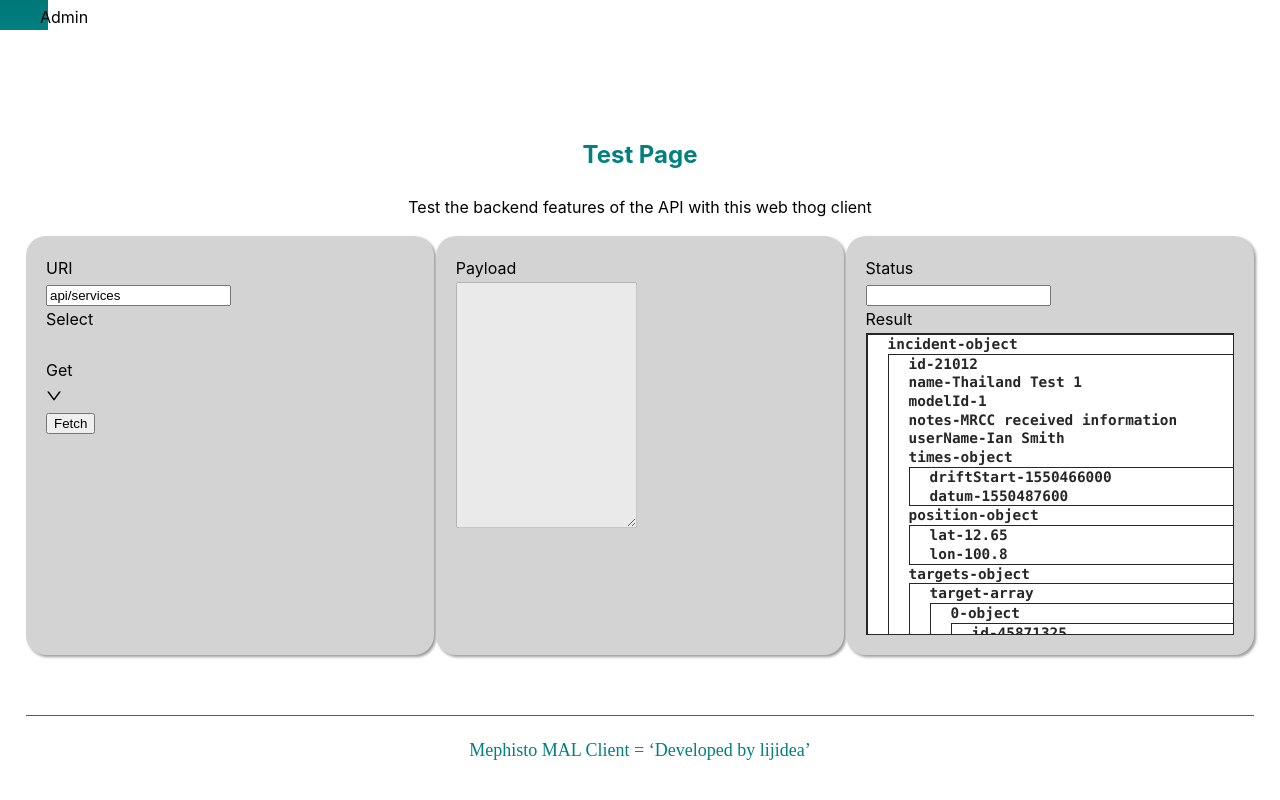
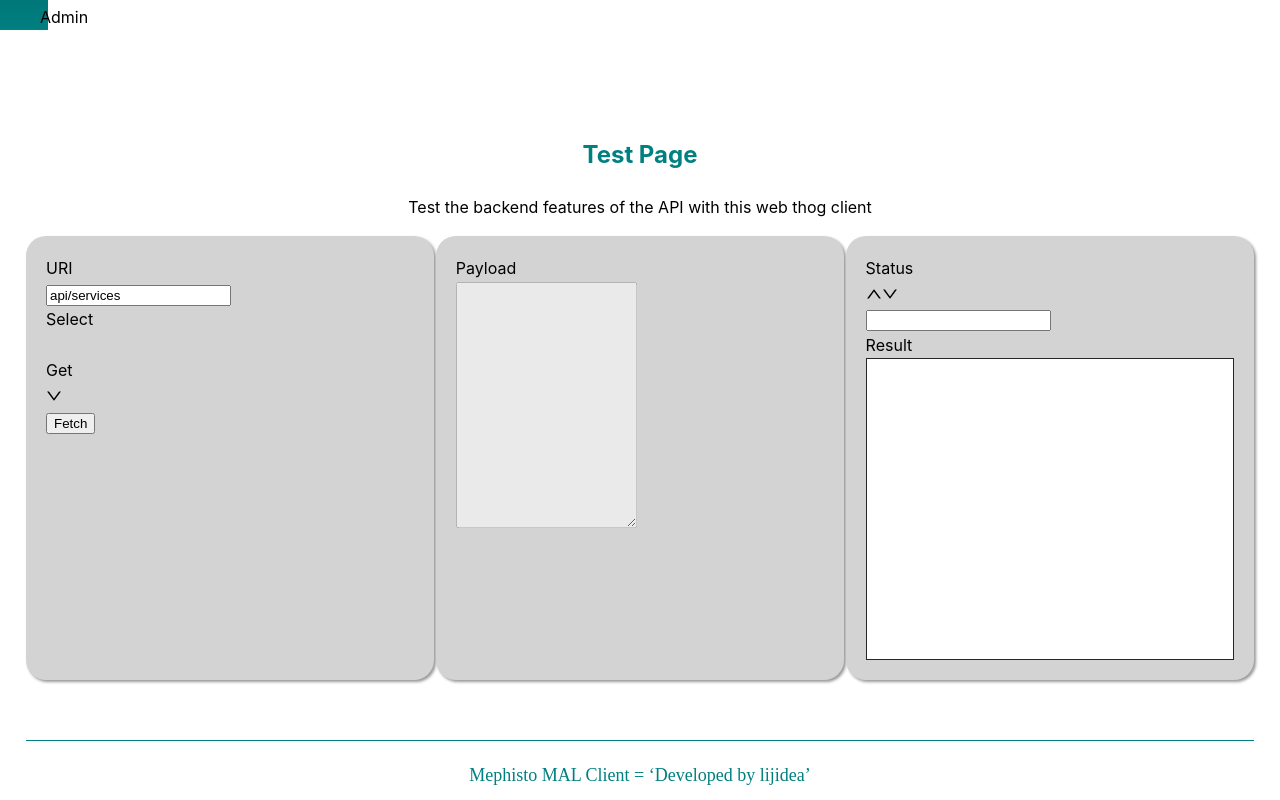
Before and after one commit to asconaga/mephisto, a React (Create React App) app in the folder client/: page /test in a window 1280 px wide. Shown: the part 392-1192 px from the top of the page. Before the commit the page ends 1167 px from the top, so only its background shows below. Built offline with nearby package versions, Linux system fonts and the light colour scheme.

Commit message:
changes to jsonparser and minor cosmetic tweaks

```diff
--- a/client/src/App.css
+++ b/client/src/App.css
@@ -357,34 +357,31 @@ body {
     color: var(--text-color);
     min-height: 300px;
     max-height: 300px;
-    overflow:scroll;
+    overflow-y:scroll;
    }
 
    .json-block {
-    border-style: solid;
+    /* border-style: solid; */
     border-width: thin;
     border-right: none;
     padding-left: 20px;
    }
 
    .json-line {
-    /* inline block when we remove the depth nums*/
      display:inline-block;
    }
 
   .json-maintext {
-    /* display:inline-block; */
     cursor:default;
   }
 
   .json-drop
   {
-    /* display:inline-block; */
     user-select: none;
   }
 
   .json-title {
-    color: purple;
+    color: var(--theme-color);
   }
 
   .json-string {
--- a/client/src/components/jsonparser.js
+++ b/client/src/components/jsonparser.js
@@ -5,7 +5,6 @@ const JSONParser = ({ json }) => {
 
     class TestReader {
         m_definitions = null;
-        m_lastDepth = -1;
 
         navigateSchemaTree = (jsonObj, rootObj) => {
             for (let key in jsonObj) {
@@ -89,8 +88,6 @@ const JSONParser = ({ json }) => {
             this.m_definitions = [];
 
             this.navigateTree(data, 0);
-
-            this.m_lastDepth = -1;
         };
 
         generateValue = (user) => {
@@ -117,9 +114,7 @@ const JSONParser = ({ json }) => {
             let ret = <div>{user.title}</div>;
 
             return ret;
-
         };
-
 
         navigateHTML = (jsonObj, nDepth) => {
             let retVal = [];
@@ -138,8 +133,8 @@ const JSONParser = ({ json }) => {
                         objType = 'array';
                     }
 
-                    let newDef = { type: objType, title: key, depth: nDepth };
-                    retVal.push(<div>{key}-{objType}</div>);
+                    let objData = { type: objType, title: key };
+                    retVal.push(this.generateLine(objData));
 
                     if (bIsObj) {
                         let ret = <div className='json-block'> {
@@ -149,8 +144,8 @@ const JSONParser = ({ json }) => {
                     }
                 }
                 else {
-                    ///this.m_definitions.push({ title: key, type: objType, value: newObj, depth: nDepth });
-                    retVal.push(<div>{key}-{newObj}</div>);
+                    let objData = { title: key, type: objType, value: newObj };
+                    retVal.push(this.generateLine(objData));
                 }
             }
 
@@ -166,26 +161,14 @@ const JSONParser = ({ json }) => {
         };
 
         generateLine = (user) => {
-            console.log(this.m_lastDepth, user.depth);
-
-            let divStyle = { paddingLeft: user.depth * 16 + "px" };
-            let extra = "";
-
-            this.m_lastDepth = user.depth;
-
             let divDrop = '';
             let divObj = '';
 
             if (user.value === undefined) {
-                // divDrop = '▼-';
+                divDrop = '▼ ';
 
-                divDrop = `${user.depth}-`;
                 divObj = <span className="json-type">({user.type})</span>;
             }
-            else {
-                divDrop = '--';
-            }
-            //style={divStyle}
 
             let divMain =
                 <div className="json-line">
--- a/client/src/pages/testPage.js
+++ b/client/src/pages/testPage.js
@@ -1,7 +1,7 @@
-import { AutoComplete, Button, Checkbox, Col, Form, Input, Row, Select } from 'antd';
+import { AutoComplete, Button, Form, InputNumber, Select } from 'antd';
 import TextArea from 'antd/lib/input/TextArea';
 import PropTypes from 'prop-types';
-import React, { useEffect, useRef, useState } from 'react';
+import React, { useEffect, useState } from 'react';
 import JSONParser from '../components/jsonparser';
 
 const AppPayload = ({ payloadDisabled }) => {
@@ -21,45 +21,39 @@ AppPayload.propTypes = {
 
 const TestPage = () => {
 
-    let todos =
-        { "admin": { "user": [{ "email": "asconaga@gmail.com", "key": "dff7ef8d-f7cb-447e-a4c8-45e549345321" }, { "email": "kennywoof@gmail.com", "key": "0ce92734-0068-466b-abf9-42999a241082" }, { "email": "jack@gmail.com", "key": "c29bdb39-8194-44a2-ab60-baa8a837bd84" }] } };
+    let todos = {};
 
-    todos = {
-        "incident": {
-            "id": 21012,
-            "name": "Thailand Test 1",
-            "modelId": 1,
-            "notes": "MRCC received information",
-            "userName": "Ian Smith",
-            "times": {
-                "driftStart": 1550466000,
-                "datum": 1550487600
-            },
-            "position": {
-                "lat": 12.65,
-                "lon": 100.8
-            },
-            "targets": {
-                "target": [{
-                    "id": 45871325,
-                    "name": "Alpha Bravo",
-                    "type": 7
-                },
-                {
-                    "id": 45871325,
-                    "name": "Alpha Bravo",
-                    "type": 7
-                }
+    // todos = {
+    //     "incident": {
+    //         "id": 21012,
+    //         "name": "Thailand Test 1",
+    //         "modelId": 1,
+    //         "notes": "MRCC received information",
+    //         "userName": "Ian Smith",
+    //         "times": {
+    //             "driftStart": 1550466000,
+    //             "datum": 1550487600
+    //         },
+    //         "position": {
+    //             "lat": 12.65,
+    //             "lon": 100.8
+    //         },
+    //         "targets": {
+    //             "target": [{
+    //                 "id": 45871325,
+    //                 "name": "Alpha Bravo",
+    //                 "type": 7
+    //             },
+    //             {
+    //                 "id": 45871325,
+    //                 "name": "Alpha Bravo",
+    //                 "type": 7
+    //             }
 
-                ]
-            }
-        }
-    };
-
-
-
-    // todos =
-    //     { "services": { "service": [{ "name": "custard", "description": "Information on the services available along with their associated methods and associated posts are available below" }, { "name": "sarIncident" }, { "name": "jill" }, { "name": "jack" }] } };
+    //             ]
+    //         }
+    //     }
+    // };
 
     const [form] = Form.useForm();
     const [payloadDisabled, setPayloadDisabled] = useState(true);
@@ -191,7 +185,7 @@ const TestPage = () => {
                                 <Form.Item
                                     label="Status"
                                     name="status">
-                                    <Input />
+                                    <InputNumber min={200} max={299} />
                                 </Form.Item>
 
                                 <Form.Item name="result" label="Result">
@@ -200,7 +194,6 @@ const TestPage = () => {
                             </div>
                         </div>
                     </Form>
-
                 </div>
             </div>
         </div >
```
